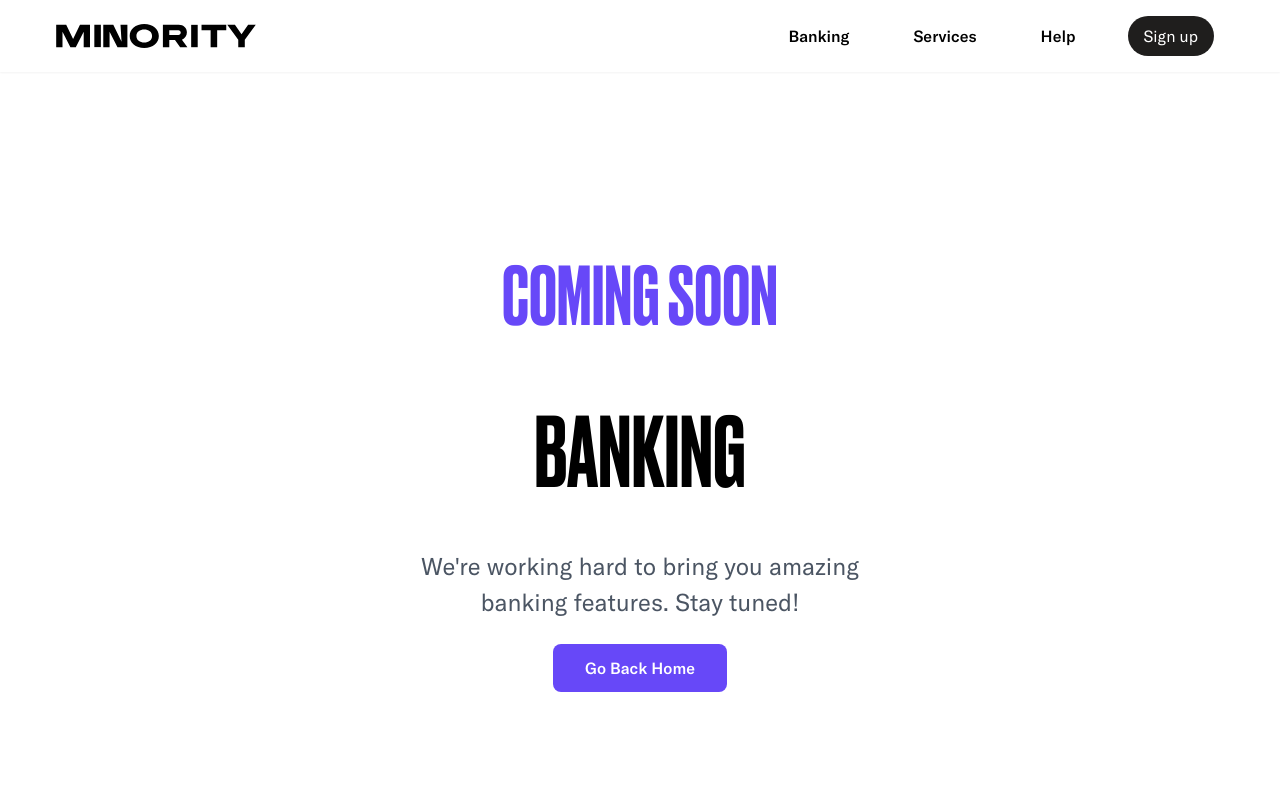
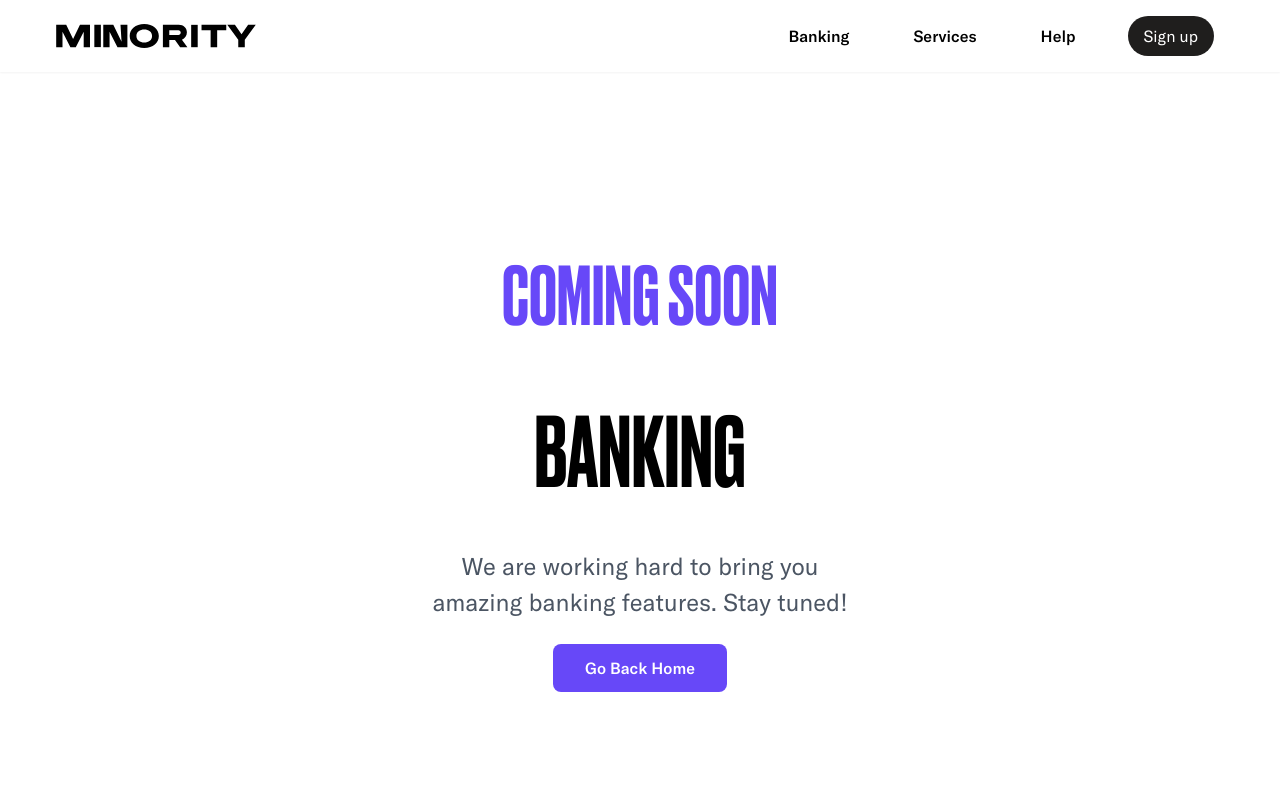
Before and after one commit to paramighty/fullstack_sample, a Next.js app in the folder frontend/: page /banking in a window 1280 px wide. Shown: the top 800 px of the page. Built offline with nearby package versions, Linux system fonts and the light colour scheme.

Commit message:
fix: Minor text error

```diff
--- a/frontend/app/banking/page.js
+++ b/frontend/app/banking/page.js
@@ -14,7 +14,7 @@ function BankingContent() {
 				<h1 className="h2 font-druk text-[#6748F8]">COMING SOON</h1>
 				<h2 className="h4 font-druk text-black">BANKING</h2>
 				<p className="p font-gta text-gray-600 max-w-md">
-					We're working hard to bring you amazing banking features. Stay tuned!
+					We are working hard to bring you amazing banking features. Stay tuned!
 				</p>
 				<Link
 					href="/"
--- a/frontend/app/country/[slug]/error.js
+++ b/frontend/app/country/[slug]/error.js
@@ -1,8 +1,8 @@
-"use client"; // Error components must be Client Components
+"use client";
 
 import { useEffect } from "react";
 
-import Buttons from "@/app/components/buttons/buttons";
+import Buttons from "@/app/components/ui/buttons/buttons";
 
 export default function Error({ error, reset }) {
 	useEffect(() => {
--- a/frontend/app/help/page.js
+++ b/frontend/app/help/page.js
@@ -14,8 +14,8 @@ function HelpContent() {
 				<h1 className="h2 font-druk text-[#6748F8]">COMING SOON</h1>
 				<h2 className="h4 font-druk text-black">HELP & SUPPORT</h2>
 				<p className="p font-gta text-gray-600 max-w-md">
-					We're building comprehensive help resources and support tools for you.
-					Stay tuned!
+					We are building comprehensive help resources and support tools for
+					you. Stay tuned!
 				</p>
 				<Link
 					href="/"
--- a/frontend/app/services/page.js
+++ b/frontend/app/services/page.js
@@ -14,7 +14,7 @@ function ServicesContent() {
 				<h1 className="h2 font-druk text-[#6748F8]">COMING SOON</h1>
 				<h2 className="h4 font-druk text-black">SERVICES</h2>
 				<p className="p font-gta text-gray-600 max-w-md">
-					We're preparing amazing services and tools for travelers around the
+					We are preparing amazing services and tools for travelers around the
 					world. Stay tuned!
 				</p>
 				<Link
```
